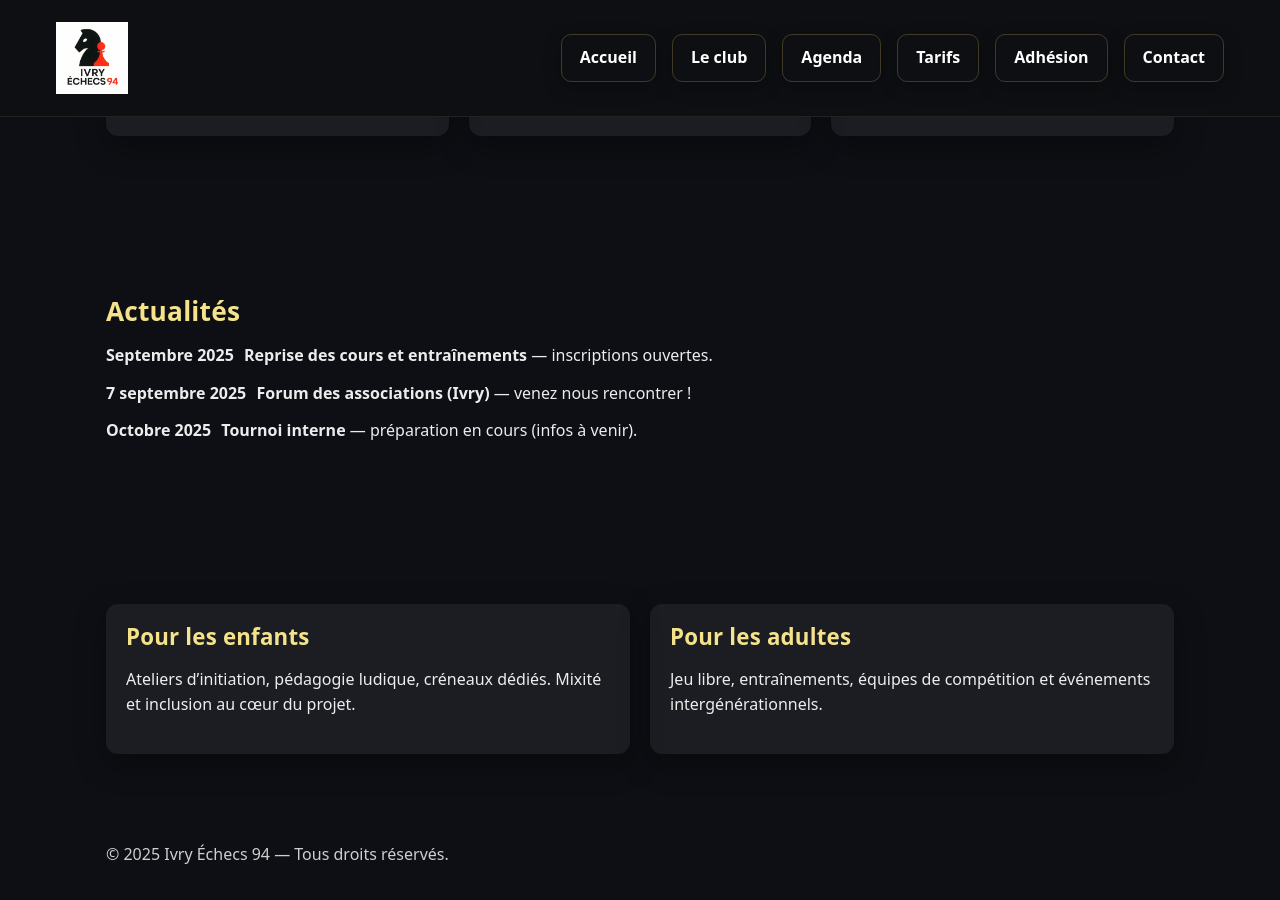
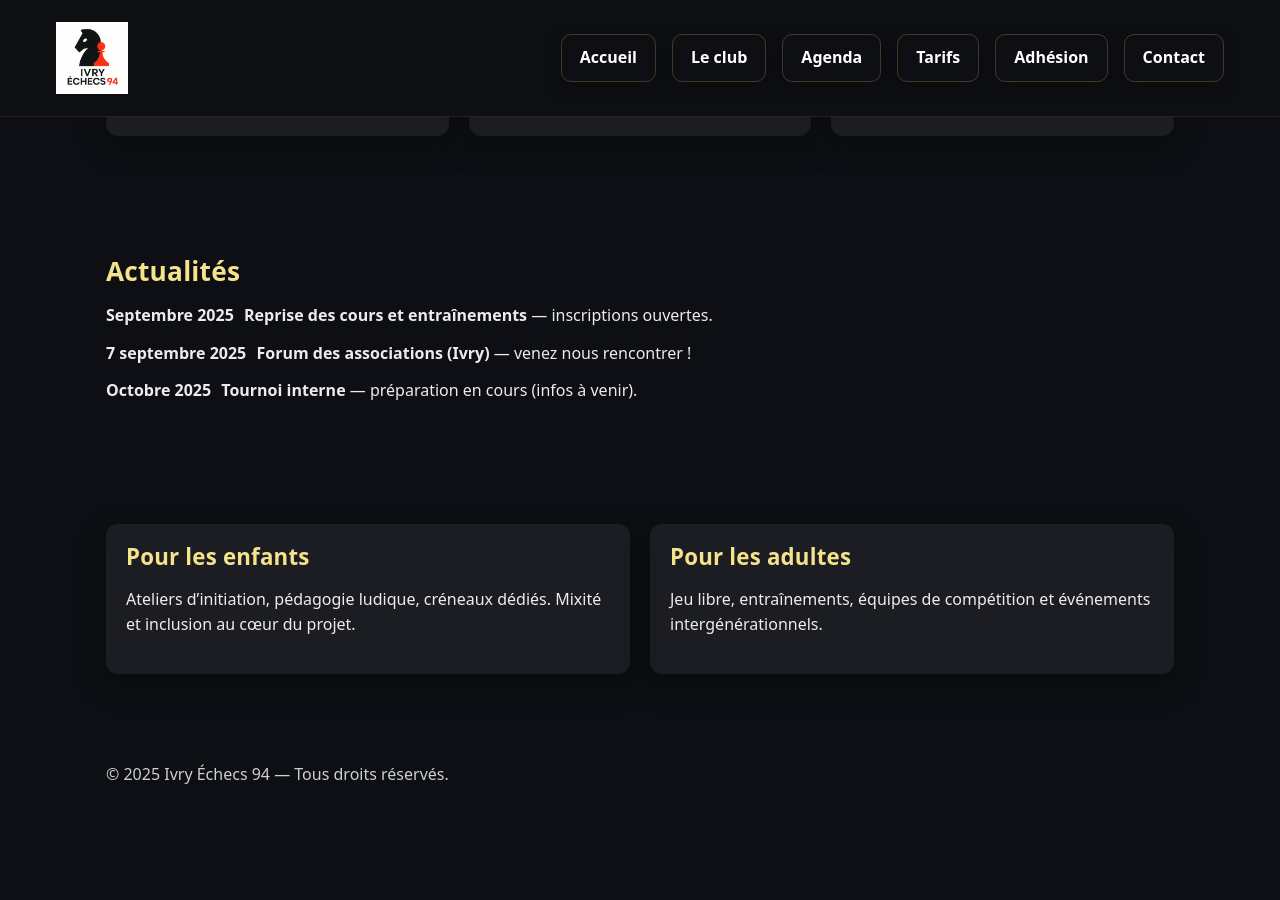
Before and after one commit to Nelwyn64/ivry-echecs-94, a Jekyll site: the page built from index.html, in a window 1280 px wide and 900 px high, scrolled down 671 px. Built offline with Jekyll 4.4.1, drawn with Linux system fonts in a browser that asks for light colours; after the commit the page ends 1507 px from its top, so only the background shows below that.

Commit message:
Update Pages du site “accueil”

```diff
--- a/index.html
+++ b/index.html
@@ -36,7 +36,7 @@ bg_image: bg-index.jpg
   </div>
 </section>
 
-<p style="margin:160px 0;"></p>
+<p style="margin:120px 0;"></p>
 
 <section>
   <div class="container">
@@ -58,7 +58,7 @@ bg_image: bg-index.jpg
   </div>
 </section>
 
-<p style="margin:160px 0;"></p>
+<p style="margin:120px 0;"></p>
 
 <section>
   <div class="container grid cols-2">
```
